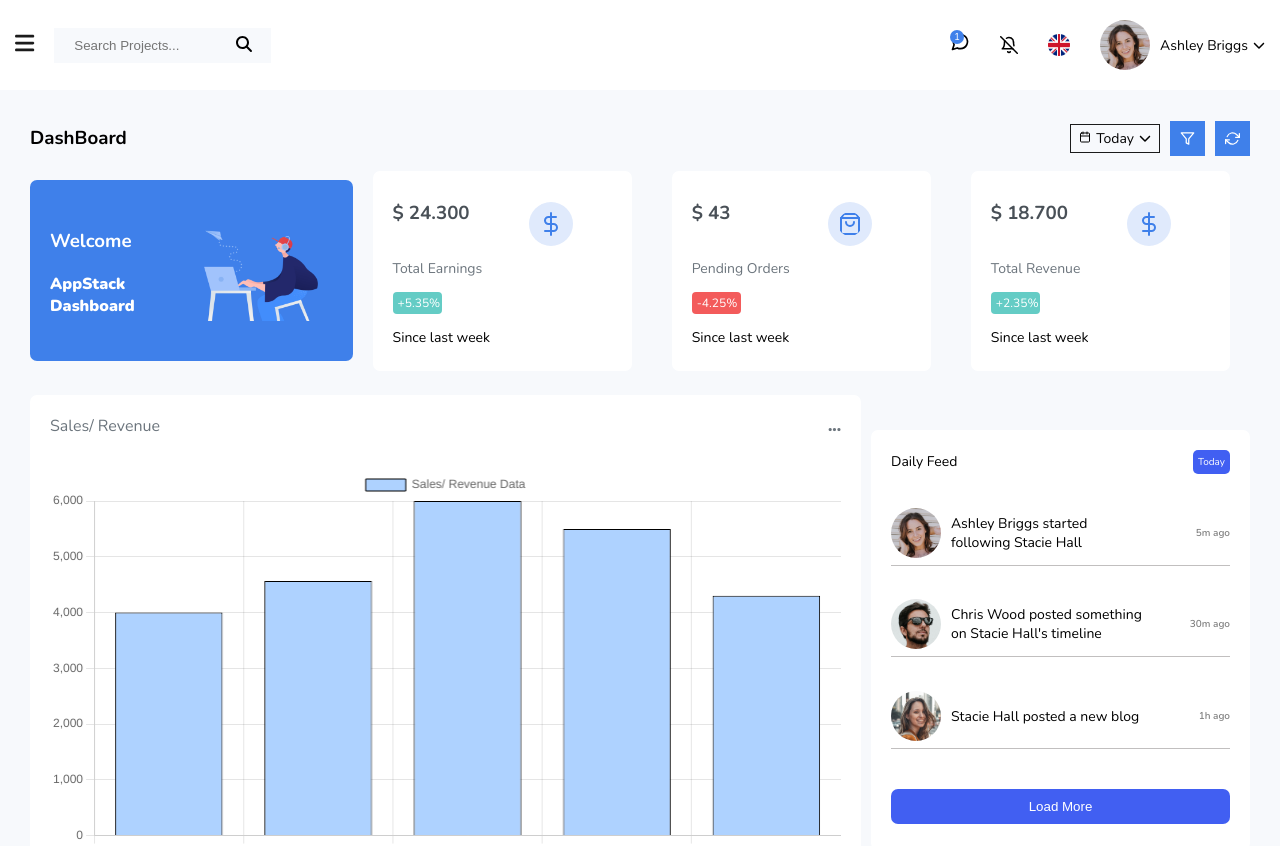
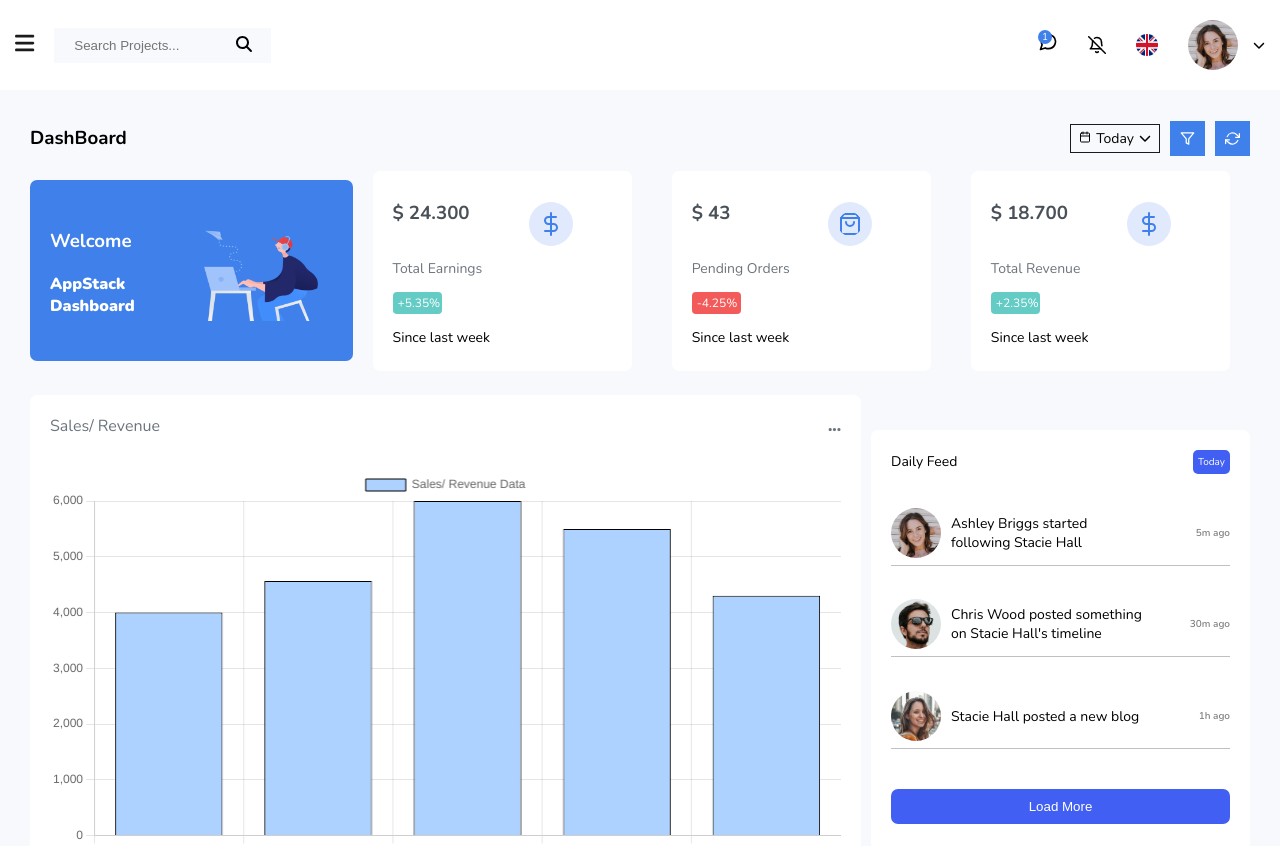
Before and after one commit to TEE2DWHY/admin-dashboard, a Next.js app: page /dashboard in a window 1280 px wide. Shown: the top 846 px of the page. Built offline with nearby package versions, Linux system fonts and the light colour scheme; sample sign-in values are in the browser's storage.

Commit message:
made changes to navbar.jsx

```diff
--- a/components/navbar.jsx
+++ b/components/navbar.jsx
@@ -7,6 +7,7 @@ import CountryModal from "./modal/countryModal";
 import ProfileModal from "./modal/profileModal";
 const Navbar = ({ toggleSidebar }) => {
   // State Variables
+  const [name, setName] = useState("");
   const [chatNumber, setChatNumber] = useState(0);
   const [showCountryModal, setShowCountryNodal] = useState(false);
   const [showProfileModal, setShowProfileModal] = useState(false);
@@ -15,6 +16,9 @@ const Navbar = ({ toggleSidebar }) => {
     const interval = setInterval(() => {
       setChatNumber(chatNumber + 1);
     }, 5000);
+
+    const user = sessionStorage.getItem("name");
+    setName(user);
 
     return () => {
       clearInterval(interval);
@@ -59,7 +63,7 @@ const Navbar = ({ toggleSidebar }) => {
           alt="avatar"
         />
         <p className="username">
-          Ashley Briggs
+          {name}
           <ArrowDown
             showProfileModal={() => setShowProfileModal(!showProfileModal)}
           />
```
